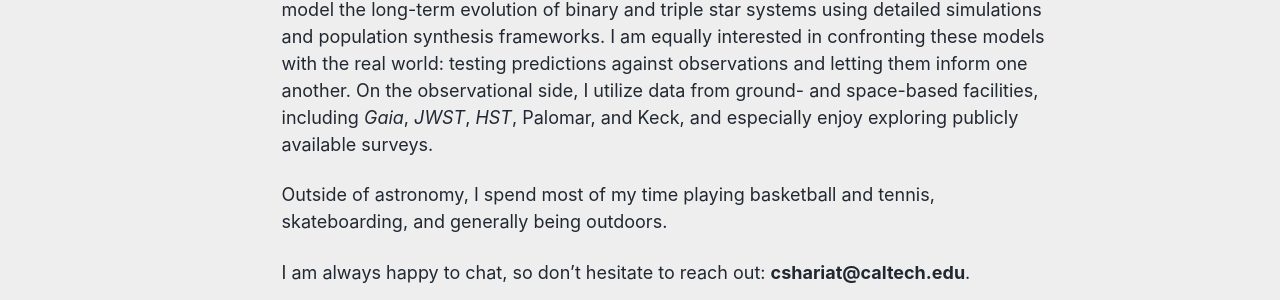
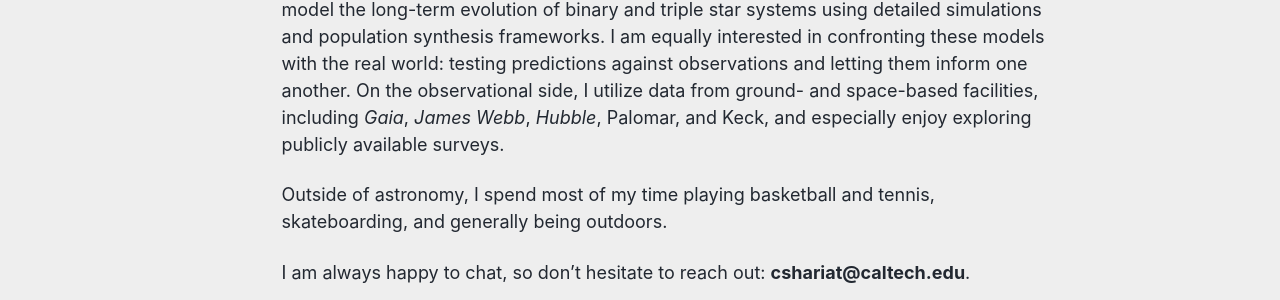
Before and after one commit to cheyanneshariat/cheyanneshariat.github.io, a Jekyll site: the page built from _pages/about.md, in a window 1280 px wide and 1351 px high. Shown: the part 698-998 px from the top of the window. Built offline with Jekyll 4.4.1, drawn with Linux system fonts in a browser that asks for light colours; a script that is not in the unit is left out.

Commit message:
Revise names of space-based observatories
Updated the names of space-based facilities for clarity.

```diff
--- a/_pages/about.md
+++ b/_pages/about.md
@@ -13,7 +13,7 @@ My research studies how **stars form, interact, and evolve in multiple-star syst
 ![Illustration of Accreting Binary in Triple](/images/CV_Triple.jpg){: .align-center width="1000px"}
 *<small>image from ["Third Wheel" Star Brings Companions Closer Together](https://www.caltech.edu/about/news/third-wheel-star-brings-companions-closer-together).</small>*
 
-I enjoy working at the intersection of theory and observation. On the theoretical side, I model the long-term evolution of binary and triple star systems using detailed simulations and population synthesis frameworks. I am equally interested in confronting these models with the real world: testing predictions against observations and letting them inform one another. On the observational side, I utilize data from ground- and space-based facilities, including *Gaia*, *JWST*, *HST*, Palomar, and Keck, and especially enjoy exploring publicly available surveys.
+I enjoy working at the intersection of theory and observation. On the theoretical side, I model the long-term evolution of binary and triple star systems using detailed simulations and population synthesis frameworks. I am equally interested in confronting these models with the real world: testing predictions against observations and letting them inform one another. On the observational side, I utilize data from ground- and space-based facilities, including *Gaia*, *James Webb*, *Hubble*, Palomar, and Keck, and especially enjoy exploring publicly available surveys.
 
 Outside of astronomy, I spend most of my time playing basketball and tennis, skateboarding, and generally being outdoors.
 
```
